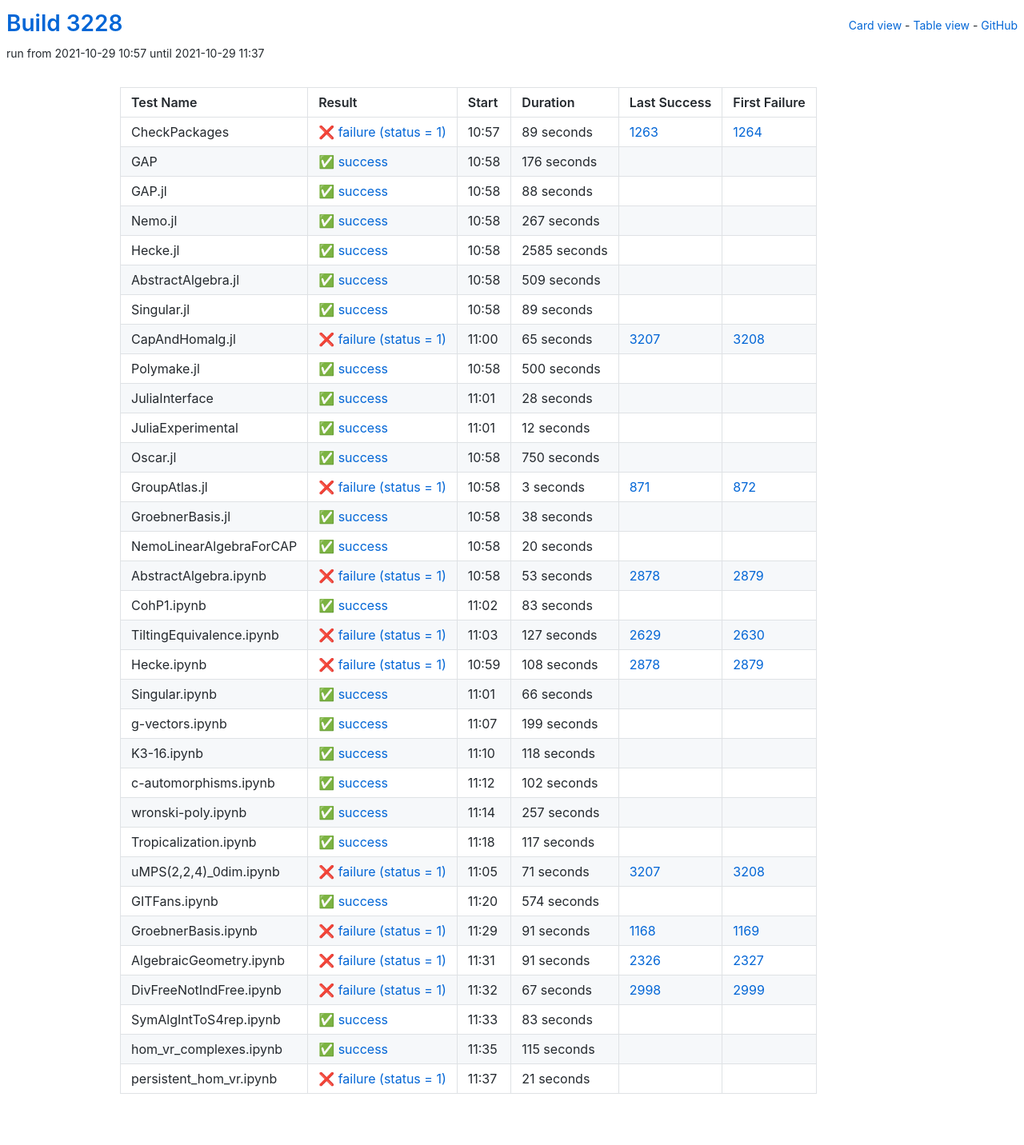
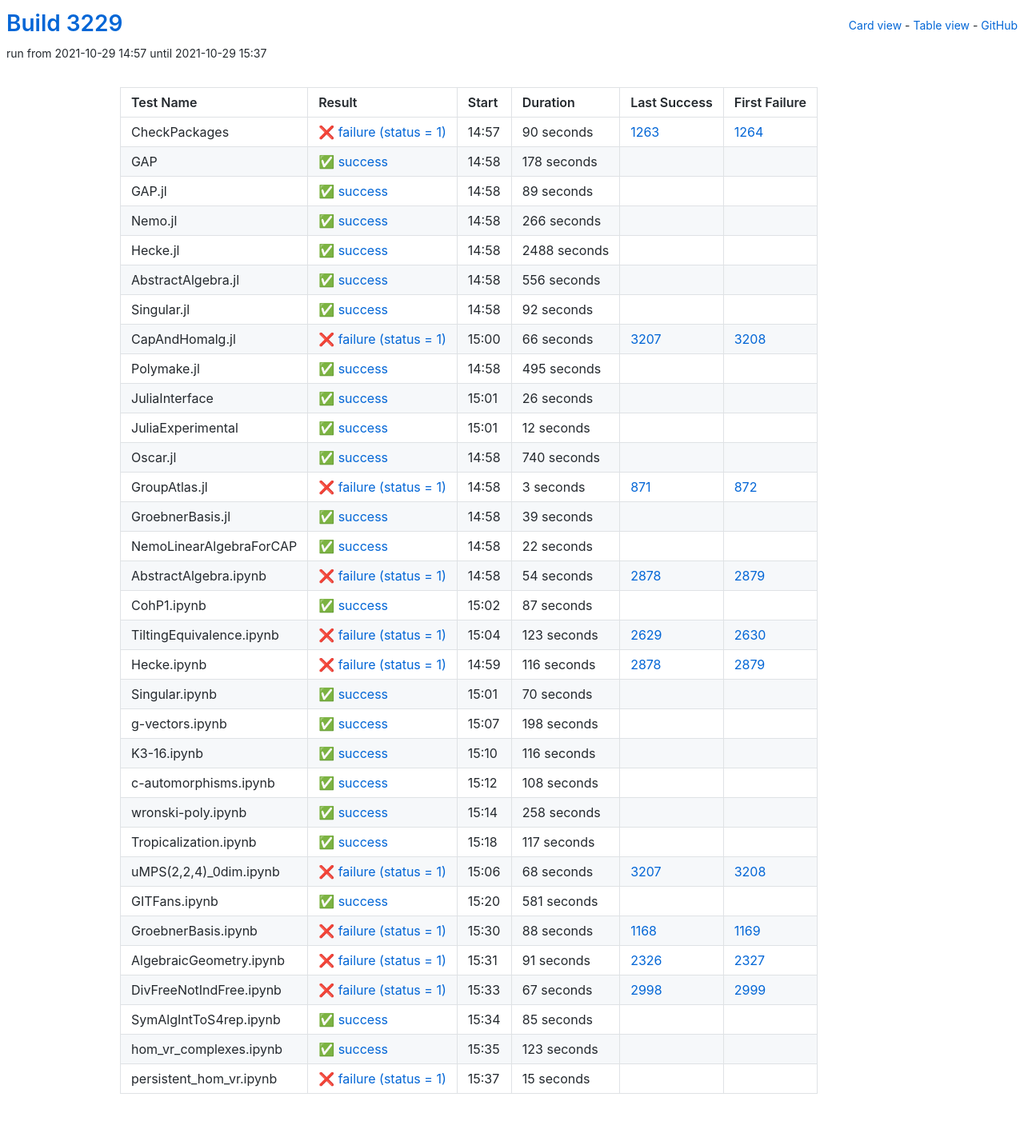
Before and after one commit to oscar-system/oscar-ci-status-stable, a Jekyll site: the page built from table.html, in a window 1280 px wide. Shown: the whole page at 80% size. Built offline with Jekyll 4.4.1, drawn with Linux system fonts in a browser that asks for light colours.

Commit message:
Build #3229

```diff
--- a/_data/ci.yml
+++ b/_data/ci.yml
@@ -1,6 +1,6 @@
 ---
-build: 3228
-build_url: https://oscarci.mathematik.uni-kl.de/job/oscar-stable/3228/
+build: 3229
+build_url: https://oscarci.mathematik.uni-kl.de/job/oscar-stable/3229/
 job: oscar-stable
 organization: oscar-system
 repo: oscar-ci-status-stable
@@ -8,80 +8,32 @@ repourl: https://github.com/oscar-system/oscar-ci-status-stable
 tests:
 - name: CheckPackages
   id: checkpackages
-  log: https://oscarci.mathematik.uni-kl.de/job/oscar-stable/3228/artifact/logs/build-3228/CheckPackages.log
-  start: 2021-10-29 10:57
+  log: https://oscarci.mathematik.uni-kl.de/job/oscar-stable/3229/artifact/logs/build-3229/CheckPackages.log
+  start: 2021-10-29 14:57
   success: false
   exitcode: 1
   status: failure
-  duration: 89
+  duration: 90
   last_success: 1263
   last_success_url: https://oscarci.mathematik.uni-kl.de/job/oscar-stable/1263/
   first_failure: 1264
   first_failure_url: https://oscarci.mathematik.uni-kl.de/job/oscar-stable/1264/
 - name: GAP
   id: gap
-  log: https://oscarci.mathematik.uni-kl.de/job/oscar-stable/3228/artifact/logs/build-3228/GAP.log
-  start: 2021-10-29 10:58
+  log: https://oscarci.mathematik.uni-kl.de/job/oscar-stable/3229/artifact/logs/build-3229/GAP.log
+  start: 2021-10-29 14:58
   success: true
   exitcode: 0
   status: success
-  duration: 176
+  duration: 178
   last_success: false
   last_success_url:
   first_failure: false
   first_failure_url:
 - name: GAP.jl
   id: gap-jl
-  log: https://oscarci.mathematik.uni-kl.de/job/oscar-stable/3228/artifact/logs/build-3228/GAP.jl.log
-  start: 2021-10-29 10:58
-  success: true
-  exitcode: 0
-  status: success
-  duration: 88
-  last_success: false
-  last_success_url:
-  first_failure: false
-  first_failure_url:
-- name: Nemo.jl
-  id: nemo-jl
-  log: https://oscarci.mathematik.uni-kl.de/job/oscar-stable/3228/artifact/logs/build-3228/Nemo.jl.log
-  start: 2021-10-29 10:58
-  success: true
-  exitcode: 0
-  status: success
-  duration: 267
-  last_success: false
-  last_success_url:
-  first_failure: false
-  first_failure_url:
-- name: Hecke.jl
-  id: hecke-jl
-  log: https://oscarci.mathematik.uni-kl.de/job/oscar-stable/3228/artifact/logs/build-3228/Hecke.jl.log
-  start: 2021-10-29 10:58
-  success: true
-  exitcode: 0
-  status: success
-  duration: 2585
-  last_success: false
-  last_success_url:
-  first_failure: false
-  first_failure_url:
-- name: AbstractAlgebra.jl
-  id: abstractalgebra-jl
-  log: https://oscarci.mathematik.uni-kl.de/job/oscar-stable/3228/artifact/logs/build-3228/AbstractAlgebra.jl.log
-  start: 2021-10-29 10:58
-  success: true
-  exitcode: 0
-  status: success
-  duration: 509
-  last_success: false
-  last_success_url:
-  first_failure: false
-  first_failure_url:
-- name: Singular.jl
-  id: singular-jl
-  log: https://oscarci.mathematik.uni-kl.de/job/oscar-stable/3228/artifact/logs/build-3228/Singular.jl.log
-  start: 2021-10-29 10:58
+  log: https://oscarci.mathematik.uni-kl.de/job/oscar-stable/3229/artifact/logs/build-3229/GAP.jl.log
+  start: 2021-10-29 14:58
   success: true
   exitcode: 0
   status: success
@@ -90,46 +42,94 @@ tests:
   last_success_url:
   first_failure: false
   first_failure_url:
+- name: Nemo.jl
+  id: nemo-jl
+  log: https://oscarci.mathematik.uni-kl.de/job/oscar-stable/3229/artifact/logs/build-3229/Nemo.jl.log
+  start: 2021-10-29 14:58
+  success: true
+  exitcode: 0
+  status: success
+  duration: 266
+  last_success: false
+  last_success_url:
+  first_failure: false
+  first_failure_url:
+- name: Hecke.jl
+  id: hecke-jl
+  log: https://oscarci.mathematik.uni-kl.de/job/oscar-stable/3229/artifact/logs/build-3229/Hecke.jl.log
+  start: 2021-10-29 14:58
+  success: true
+  exitcode: 0
+  status: success
+  duration: 2488
+  last_success: false
+  last_success_url:
+  first_failure: false
+  first_failure_url:
+- name: AbstractAlgebra.jl
+  id: abstractalgebra-jl
+  log: https://oscarci.mathematik.uni-kl.de/job/oscar-stable/3229/artifact/logs/build-3229/AbstractAlgebra.jl.log
+  start: 2021-10-29 14:58
+  success: true
+  exitcode: 0
+  status: success
+  duration: 556
+  last_success: false
+  last_success_url:
+  first_failure: false
+  first_failure_url:
+- name: Singular.jl
+  id: singular-jl
+  log: https://oscarci.mathematik.uni-kl.de/job/oscar-stable/3229/artifact/logs/build-3229/Singular.jl.log
+  start: 2021-10-29 14:58
+  success: true
+  exitcode: 0
+  status: success
+  duration: 92
+  last_success: false
+  last_success_url:
+  first_failure: false
+  first_failure_url:
 - name: CapAndHomalg.jl
   id: capandhomalg-jl
-  log: https://oscarci.mathematik.uni-kl.de/job/oscar-stable/3228/artifact/logs/build-3228/CapAndHomalg.jl.log
-  start: 2021-10-29 11:00
+  log: https://oscarci.mathematik.uni-kl.de/job/oscar-stable/3229/artifact/logs/build-3229/CapAndHomalg.jl.log
+  start: 2021-10-29 15:00
   success: false
   exitcode: 1
   status: failure
-  duration: 65
+  duration: 66
   last_success: 3207
   last_success_url: https://oscarci.mathematik.uni-kl.de/job/oscar-stable/3207/
   first_failure: 3208
   first_failure_url: https://oscarci.mathematik.uni-kl.de/job/oscar-stable/3208/
 - name: Polymake.jl
   id: polymake-jl
-  log: https://oscarci.mathematik.uni-kl.de/job/oscar-stable/3228/artifact/logs/build-3228/Polymake.jl.log
-  start: 2021-10-29 10:58
+  log: https://oscarci.mathematik.uni-kl.de/job/oscar-stable/3229/artifact/logs/build-3229/Polymake.jl.log
+  start: 2021-10-29 14:58
   success: true
   exitcode: 0
   status: success
-  duration: 500
+  duration: 495
   last_success: false
   last_success_url:
   first_failure: false
   first_failure_url:
 - name: JuliaInterface
   id: juliainterface
-  log: https://oscarci.mathematik.uni-kl.de/job/oscar-stable/3228/artifact/logs/build-3228/JuliaInterface.log
-  start: 2021-10-29 11:01
+  log: https://oscarci.mathematik.uni-kl.de/job/oscar-stable/3229/artifact/logs/build-3229/JuliaInterface.log
+  start: 2021-10-29 15:01
   success: true
   exitcode: 0
   status: success
-  duration: 28
+  duration: 26
   last_success: false
   last_success_url:
   first_failure: false
   first_failure_url:
 - name: JuliaExperimental
   id: juliaexperimental
-  log: https://oscarci.mathematik.uni-kl.de/job/oscar-stable/3228/artifact/logs/build-3228/JuliaExperimental.log
-  start: 2021-10-29 11:01
+  log: https://oscarci.mathematik.uni-kl.de/job/oscar-stable/3229/artifact/logs/build-3229/JuliaExperimental.log
+  start: 2021-10-29 15:01
   success: true
   exitcode: 0
   status: success
@@ -140,20 +140,20 @@ tests:
   first_failure_url:
 - name: Oscar.jl
   id: oscar-jl
-  log: https://oscarci.mathematik.uni-kl.de/job/oscar-stable/3228/artifact/logs/build-3228/Oscar.jl.log
-  start: 2021-10-29 10:58
+  log: https://oscarci.mathematik.uni-kl.de/job/oscar-stable/3229/artifact/logs/build-3229/Oscar.jl.log
+  start: 2021-10-29 14:58
   success: true
   exitcode: 0
   status: success
-  duration: 750
+  duration: 740
   last_success: false
   last_success_url:
   first_failure: false
   first_failure_url:
 - name: GroupAtlas.jl
   id: groupatlas-jl
-  log: https://oscarci.mathematik.uni-kl.de/job/oscar-stable/3228/artifact/logs/build-3228/GroupAtlas.jl.log
-  start: 2021-10-29 10:58
+  log: https://oscarci.mathematik.uni-kl.de/job/oscar-stable/3229/artifact/logs/build-3229/GroupAtlas.jl.log
+  start: 2021-10-29 14:58
   success: false
   exitcode: 1
   status: failure
@@ -164,140 +164,140 @@ tests:
   first_failure_url: https://oscarci.mathematik.uni-kl.de/job/oscar-stable/872/
 - name: GroebnerBasis.jl
   id: groebnerbasis-jl
-  log: https://oscarci.mathematik.uni-kl.de/job/oscar-stable/3228/artifact/logs/build-3228/GroebnerBasis.jl.log
-  start: 2021-10-29 10:58
+  log: https://oscarci.mathematik.uni-kl.de/job/oscar-stable/3229/artifact/logs/build-3229/GroebnerBasis.jl.log
+  start: 2021-10-29 14:58
   success: true
   exitcode: 0
   status: success
-  duration: 38
+  duration: 39
   last_success: false
   last_success_url:
   first_failure: false
   first_failure_url:
 - name: NemoLinearAlgebraForCAP
   id: nemolinearalgebraforcap
-  log: https://oscarci.mathematik.uni-kl.de/job/oscar-stable/3228/artifact/logs/build-3228/NemoLinearAlgebraForCAP.log
-  start: 2021-10-29 10:58
+  log: https://oscarci.mathematik.uni-kl.de/job/oscar-stable/3229/artifact/logs/build-3229/NemoLinearAlgebraForCAP.log
+  start: 2021-10-29 14:58
   success: true
   exitcode: 0
   status: success
-  duration: 20
+  duration: 22
   last_success: false
   last_success_url:
   first_failure: false
   first_failure_url:
 - name: AbstractAlgebra.ipynb
   id: abstractalgebra-ipynb
-  log: https://oscarci.mathematik.uni-kl.de/job/oscar-stable/3228/artifact/logs/build-3228/AbstractAlgebra.ipynb.log
-  start: 2021-10-29 10:58
+  log: https://oscarci.mathematik.uni-kl.de/job/oscar-stable/3229/artifact/logs/build-3229/AbstractAlgebra.ipynb.log
+  start: 2021-10-29 14:58
   success: false
   exitcode: 1
   status: failure
-  duration: 53
+  duration: 54
   last_success: 2878
   last_success_url: https://oscarci.mathematik.uni-kl.de/job/oscar-stable/2878/
   first_failure: 2879
   first_failure_url: https://oscarci.mathematik.uni-kl.de/job/oscar-stable/2879/
 - name: CohP1.ipynb
   id: cohp1-ipynb
-  log: https://oscarci.mathematik.uni-kl.de/job/oscar-stable/3228/artifact/logs/build-3228/CohP1.ipynb.log
-  start: 2021-10-29 11:02
+  log: https://oscarci.mathematik.uni-kl.de/job/oscar-stable/3229/artifact/logs/build-3229/CohP1.ipynb.log
+  start: 2021-10-29 15:02
   success: true
   exitcode: 0
   status: success
-  duration: 83
+  duration: 87
   last_success: false
   last_success_url:
   first_failure: false
   first_failure_url:
 - name: TiltingEquivalence.ipynb
   id: tiltingequivalence-ipynb
-  log: https://oscarci.mathematik.uni-kl.de/job/oscar-stable/3228/artifact/logs/build-3228/TiltingEquivalence.ipynb.log
-  start: 2021-10-29 11:03
+  log: https://oscarci.mathematik.uni-kl.de/job/oscar-stable/3229/artifact/logs/build-3229/TiltingEquivalence.ipynb.log
+  start: 2021-10-29 15:04
   success: false
   exitcode: 1
   status: failure
-  duration: 127
+  duration: 123
   last_success: 2629
   last_success_url: https://oscarci.mathematik.uni-kl.de/job/oscar-stable/2629/
   first_failure: 2630
   first_failure_url: https://oscarci.mathematik.uni-kl.de/job/oscar-stable/2630/
 - name: Hecke.ipynb
   id: hecke-ipynb
-  log: https://oscarci.mathematik.uni-kl.de/job/oscar-stable/3228/artifact/logs/build-3228/Hecke.ipynb.log
-  start: 2021-10-29 10:59
+  log: https://oscarci.mathematik.uni-kl.de/job/oscar-stable/3229/artifact/logs/build-3229/Hecke.ipynb.log
+  start: 2021-10-29 14:59
   success: false
   exitcode: 1
   status: failure
-  duration: 108
+  duration: 116
   last_success: 2878
   last_success_url: https://oscarci.mathematik.uni-kl.de/job/oscar-stable/2878/
   first_failure: 2879
   first_failure_url: https://oscarci.mathematik.uni-kl.de/job/oscar-stable/2879/
 - name: Singular.ipynb
   id: singular-ipynb
-  log: https://oscarci.mathematik.uni-kl.de/job/oscar-stable/3228/artifact/logs/build-3228/Singular.ipynb.log
-  start: 2021-10-29 11:01
+  log: https://oscarci.mathematik.uni-kl.de/job/oscar-stable/3229/artifact/logs/build-3229/Singular.ipynb.log
+  start: 2021-10-29 15:01
   success: true
   exitcode: 0
   status: success
-  duration: 66
+  duration: 70
   last_success: false
   last_success_url:
   first_failure: false
   first_failure_url:
 - name: g-vectors.ipynb
   id: g-vectors-ipynb
-  log: https://oscarci.mathematik.uni-kl.de/job/oscar-stable/3228/artifact/logs/build-3228/g-vectors.ipynb.log
-  start: 2021-10-29 11:07
+  log: https://oscarci.mathematik.uni-kl.de/job/oscar-stable/3229/artifact/logs/build-3229/g-vectors.ipynb.log
+  start: 2021-10-29 15:07
   success: true
   exitcode: 0
   status: success
-  duration: 199
+  duration: 198
   last_success: false
   last_success_url:
   first_failure: false
   first_failure_url:
 - name: K3-16.ipynb
   id: k3-16-ipynb
-  log: https://oscarci.mathematik.uni-kl.de/job/oscar-stable/3228/artifact/logs/build-3228/K3-16.ipynb.log
-  start: 2021-10-29 11:10
+  log: https://oscarci.mathematik.uni-kl.de/job/oscar-stable/3229/artifact/logs/build-3229/K3-16.ipynb.log
+  start: 2021-10-29 15:10
   success: true
   exitcode: 0
   status: success
-  duration: 118
+  duration: 116
   last_success: false
   last_success_url:
   first_failure: false
   first_failure_url:
 - name: c-automorphisms.ipynb
   id: c-automorphisms-ipynb
-  log: https://oscarci.mathematik.uni-kl.de/job/oscar-stable/3228/artifact/logs/build-3228/c-automorphisms.ipynb.log
-  start: 2021-10-29 11:12
+  log: https://oscarci.mathematik.uni-kl.de/job/oscar-stable/3229/artifact/logs/build-3229/c-automorphisms.ipynb.log
+  start: 2021-10-29 15:12
   success: true
   exitcode: 0
   status: success
-  duration: 102
+  duration: 108
   last_success: false
   last_success_url:
   first_failure: false
   first_failure_url:
 - name: wronski-poly.ipynb
   id: wronski-poly-ipynb
-  log: https://oscarci.mathematik.uni-kl.de/job/oscar-stable/3228/artifact/logs/build-3228/wronski-poly.ipynb.log
-  start: 2021-10-29 11:14
+  log: https://oscarci.mathematik.uni-kl.de/job/oscar-stable/3229/artifact/logs/build-3229/wronski-poly.ipynb.log
+  start: 2021-10-29 15:14
   success: true
   exitcode: 0
   status: success
-  duration: 257
+  duration: 258
   last_success: false
   last_success_url:
   first_failure: false
   first_failure_url:
 - name: Tropicalization.ipynb
   id: tropicalization-ipynb
-  log: https://oscarci.mathematik.uni-kl.de/job/oscar-stable/3228/artifact/logs/build-3228/Tropicalization.ipynb.log
-  start: 2021-10-29 11:18
+  log: https://oscarci.mathematik.uni-kl.de/job/oscar-stable/3229/artifact/logs/build-3229/Tropicalization.ipynb.log
+  start: 2021-10-29 15:18
   success: true
   exitcode: 0
   status: success
@@ -308,44 +308,44 @@ tests:
   first_failure_url:
 - name: uMPS(2,2,4)_0dim.ipynb
   id: umps-2-2-4-0dim-ipynb
-  log: https://oscarci.mathematik.uni-kl.de/job/oscar-stable/3228/artifact/logs/build-3228/uMPS-2-2-4-_0dim.ipynb.log
-  start: 2021-10-29 11:05
+  log: https://oscarci.mathematik.uni-kl.de/job/oscar-stable/3229/artifact/logs/build-3229/uMPS-2-2-4-_0dim.ipynb.log
+  start: 2021-10-29 15:06
   success: false
   exitcode: 1
   status: failure
-  duration: 71
+  duration: 68
   last_success: 3207
   last_success_url: https://oscarci.mathematik.uni-kl.de/job/oscar-stable/3207/
   first_failure: 3208
   first_failure_url: https://oscarci.mathematik.uni-kl.de/job/oscar-stable/3208/
 - name: GITFans.ipynb
   id: gitfans-ipynb
-  log: https://oscarci.mathematik.uni-kl.de/job/oscar-stable/3228/artifact/logs/build-3228/GITFans.ipynb.log
-  start: 2021-10-29 11:20
+  log: https://oscarci.mathematik.uni-kl.de/job/oscar-stable/3229/artifact/logs/build-3229/GITFans.ipynb.log
+  start: 2021-10-29 15:20
   success: true
   exitcode: 0
   status: success
-  duration: 574
+  duration: 581
   last_success: false
   last_success_url:
   first_failure: false
   first_failure_url:
 - name: GroebnerBasis.ipynb
   id: groebnerbasis-ipynb
-  log: https://oscarci.mathematik.uni-kl.de/job/oscar-stable/3228/artifact/logs/build-3228/GroebnerBasis.ipynb.log
-  start: 2021-10-29 11:29
+  log: https://oscarci.mathematik.uni-kl.de/job/oscar-stable/3229/artifact/logs/build-3229/GroebnerBasis.ipynb.log
+  start: 2021-10-29 15:30
   success: false
   exitcode: 1
   status: failure
-  duration: 91
+  duration: 88
   last_success: 1168
   last_success_url: https://oscarci.mathematik.uni-kl.de/job/oscar-stable/1168/
   first_failure: 1169
   first_failure_url: https://oscarci.mathematik.uni-kl.de/job/oscar-stable/1169/
 - name: AlgebraicGeometry.ipynb
   id: algebraicgeometry-ipynb
-  log: https://oscarci.mathematik.uni-kl.de/job/oscar-stable/3228/artifact/logs/build-3228/AlgebraicGeometry.ipynb.log
-  start: 2021-10-29 11:31
+  log: https://oscarci.mathematik.uni-kl.de/job/oscar-stable/3229/artifact/logs/build-3229/AlgebraicGeometry.ipynb.log
+  start: 2021-10-29 15:31
   success: false
   exitcode: 1
   status: failure
@@ -356,8 +356,8 @@ tests:
   first_failure_url: https://oscarci.mathematik.uni-kl.de/job/oscar-stable/2327/
 - name: DivFreeNotIndFree.ipynb
   id: divfreenotindfree-ipynb
-  log: https://oscarci.mathematik.uni-kl.de/job/oscar-stable/3228/artifact/logs/build-3228/DivFreeNotIndFree.ipynb.log
-  start: 2021-10-29 11:32
+  log: https://oscarci.mathematik.uni-kl.de/job/oscar-stable/3229/artifact/logs/build-3229/DivFreeNotIndFree.ipynb.log
+  start: 2021-10-29 15:33
   success: false
   exitcode: 1
   status: failure
@@ -368,36 +368,36 @@ tests:
   first_failure_url: https://oscarci.mathematik.uni-kl.de/job/oscar-stable/2999/
 - name: SymAlgIntToS4rep.ipynb
   id: symalginttos4rep-ipynb
-  log: https://oscarci.mathematik.uni-kl.de/job/oscar-stable/3228/artifact/logs/build-3228/SymAlgIntToS4rep.ipynb.log
-  start: 2021-10-29 11:33
+  log: https://oscarci.mathematik.uni-kl.de/job/oscar-stable/3229/artifact/logs/build-3229/SymAlgIntToS4rep.ipynb.log
+  start: 2021-10-29 15:34
   success: true
   exitcode: 0
   status: success
-  duration: 83
+  duration: 85
   last_success: false
   last_success_url:
   first_failure: false
   first_failure_url:
 - name: hom_vr_complexes.ipynb
   id: hom-vr-complexes-ipynb
-  log: https://oscarci.mathematik.uni-kl.de/job/oscar-stable/3228/artifact/logs/build-3228/hom_vr_complexes.ipynb.log
-  start: 2021-10-29 11:35
+  log: https://oscarci.mathematik.uni-kl.de/job/oscar-stable/3229/artifact/logs/build-3229/hom_vr_complexes.ipynb.log
+  start: 2021-10-29 15:35
   success: true
   exitcode: 0
   status: success
-  duration: 115
+  duration: 123
   last_success: false
   last_success_url:
   first_failure: false
   first_failure_url:
 - name: persistent_hom_vr.ipynb
   id: persistent-hom-vr-ipynb
-  log: https://oscarci.mathematik.uni-kl.de/job/oscar-stable/3228/artifact/logs/build-3228/persistent_hom_vr.ipynb.log
-  start: 2021-10-29 11:37
+  log: https://oscarci.mathematik.uni-kl.de/job/oscar-stable/3229/artifact/logs/build-3229/persistent_hom_vr.ipynb.log
+  start: 2021-10-29 15:37
   success: false
   exitcode: 1
   status: failure
-  duration: 21
+  duration: 15
   last_success: false
   last_success_url:
   first_failure: false
```
Also changed, not shown: README.md.
